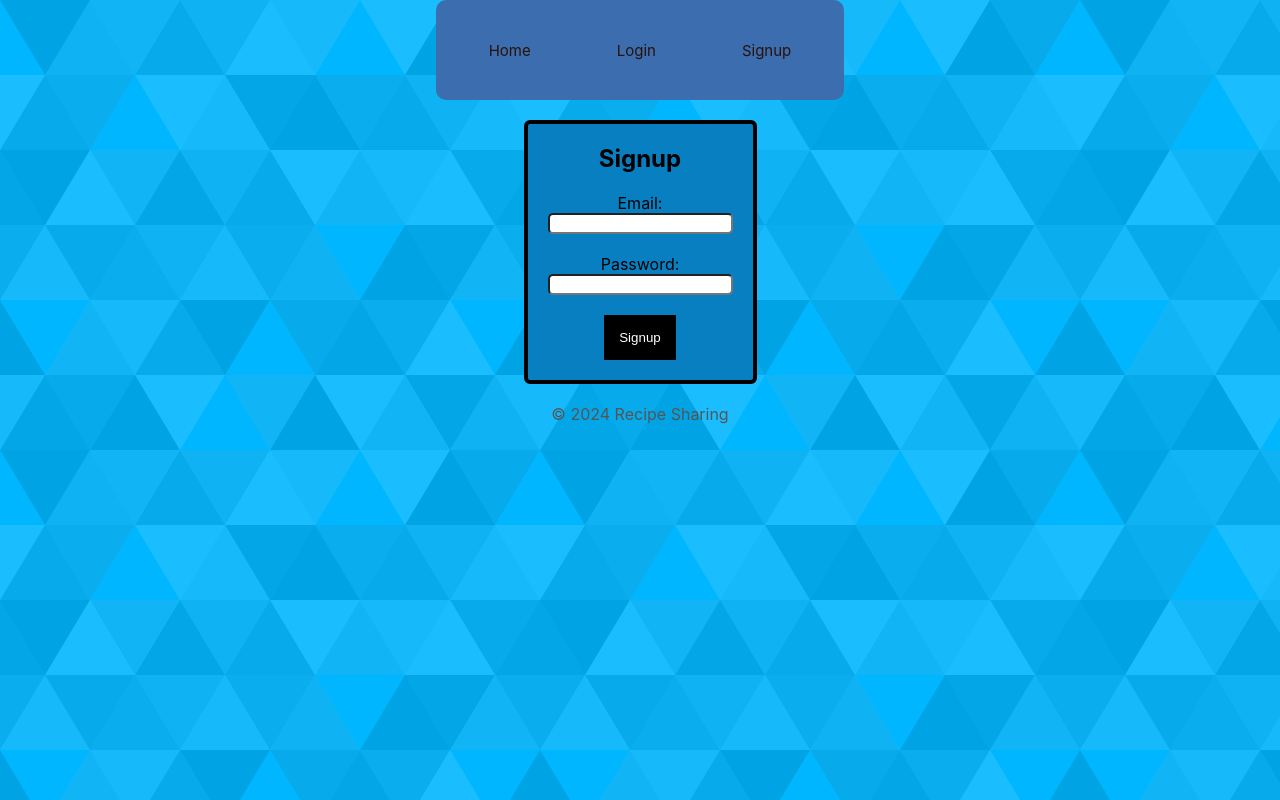
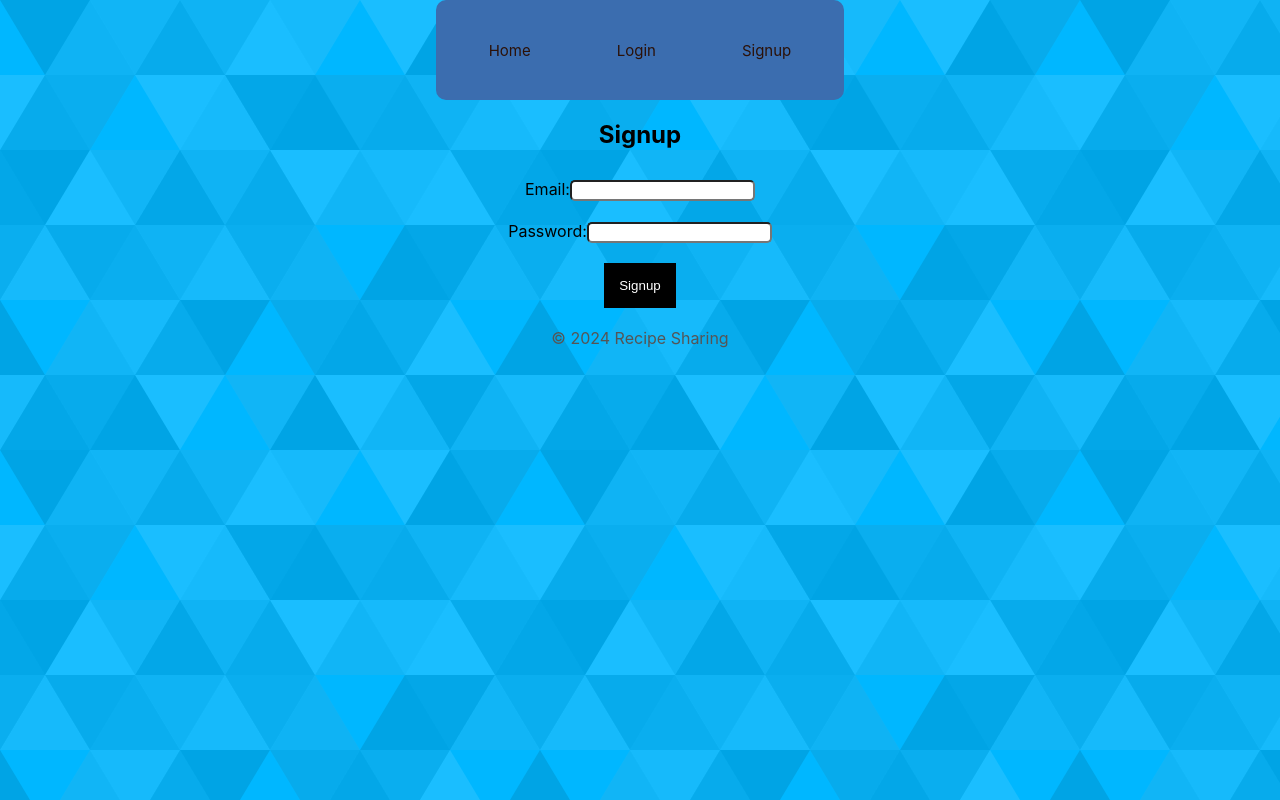
Before and after one commit to HertorZheng/recipe-sharing, a React (Create React App) app in the folder client/: page /#/signup in a window 1280 px wide. Built offline with nearby package versions, Linux system fonts and the light colour scheme.

Commit message:
Add console log to debug API URL

```diff
--- a/client/src/components/Signup.js
+++ b/client/src/components/Signup.js
@@ -2,7 +2,7 @@ import React, { useState } from 'react';
 import axios from 'axios';
 import { useNavigate } from 'react-router-dom';
 
-function Signup() {
+const Signup = () => {
   const [email, setEmail] = useState('');
   const [password, setPassword] = useState('');
   const [error, setError] = useState('');
@@ -10,27 +10,42 @@ function Signup() {
 
   const handleSubmit = async (e) => {
     e.preventDefault();
+    setError('');
+
+    // Add console log here
+    console.log('API URL:', process.env.REACT_APP_API_URL);
+
     try {
-      await axios.post(`${process.env.REACT_APP_API_URL}/signup`, { email, password });
-      navigate('/login');
-    } catch (error) {
+      const response = await axios.post(`${process.env.REACT_APP_API_URL}/signup`, { email, password });
+      console.log(response.data);  // Add this line to log the response for debugging
+      if (response.status === 201) {
+        navigate('/login');
+      } else {
+        setError('Error registering user');
+      }
+    } catch (err) {
+      console.error('Signup error:', err);
       setError('Error registering user');
     }
   };
 
   return (
-    <div class="form-border">
+    <div className="signup">
+      <h2>Signup</h2>
       <form onSubmit={handleSubmit}>
-        <h2>Signup</h2>
-        {error && <p style={{ color: 'red' }}>{error}</p>}
-        <label>Email:</label>
-        <input type="email" value={email} onChange={(e) => setEmail(e.target.value)} required />
-        <label>Password:</label>
-        <input type="password" value={password} onChange={(e) => setPassword(e.target.value)} required />
+        <label>
+          Email:
+          <input type="email" value={email} onChange={(e) => setEmail(e.target.value)} required />
+        </label>
+        <label>
+          Password:
+          <input type="password" value={password} onChange={(e) => setPassword(e.target.value)} required />
+        </label>
+        {error && <p className="error">{error}</p>}
         <button type="submit">Signup</button>
       </form>
     </div>
   );
-}
+};
 
 export default Signup;
```
Also changed, not shown: 1 other file (tests, documents, lock files or other folders).
